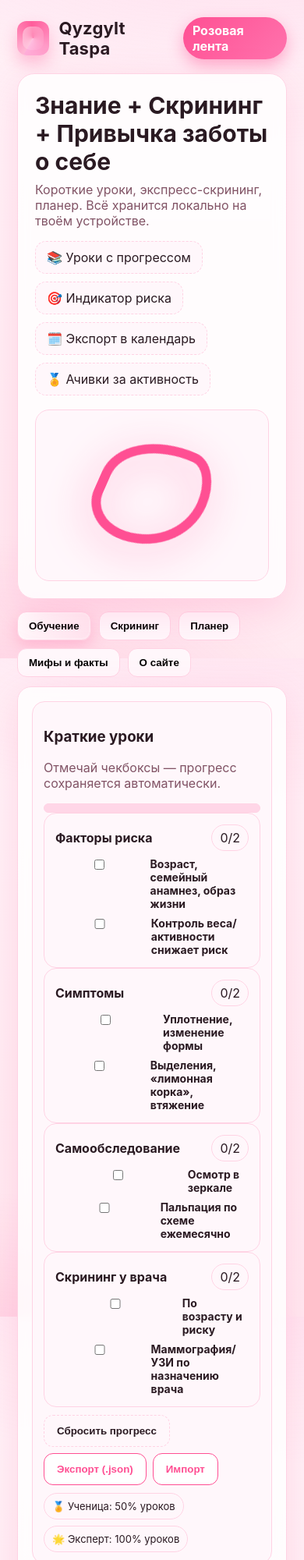
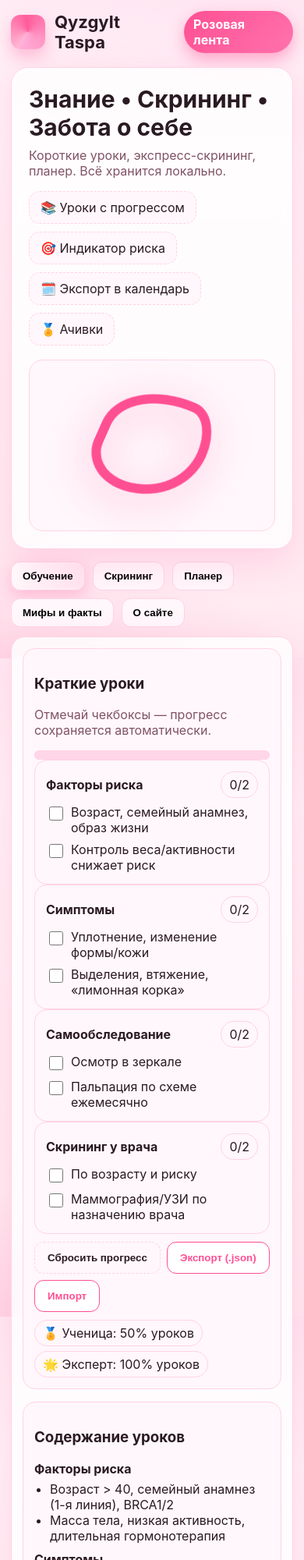
Before and after one commit to ast777767/Taspa, a plain HTML site: page index.html in a window 390 px wide. Shown: the top 2000 px of the page at 78% size. Drawn offline with Linux system fonts and the light colour scheme.

Commit message:
index.html

```diff
--- a/index.html
+++ b/index.html
@@ -13,7 +13,6 @@
   --brand:#ff4f93; --brand-2:#ff91c2;
   --ok:#28b487; --warn:#f6b555; --bad:#ff5d5d;
   --stroke:#ffd3e4; --shadow:0 16px 50px rgba(255,79,147,.18);
-  --r:16px;
 }
 @media (prefers-color-scheme: dark){
   :root{ --bg:#1a1015; --bg2:#23131b; --glass:#24171dcc; --card:#2a1921;
@@ -34,31 +33,24 @@ body{
 /* ========= ШАПКА ========= */
 header{display:flex;align-items:center;justify-content:space-between;gap:12px;flex-wrap:wrap}
 .brand{display:flex;gap:12px;align-items:center}
-.logo{
-  width:44px;height:44px;border-radius:12px;
+.logo{width:44px;height:44px;border-radius:12px;
   background:conic-gradient(from 210deg,#ffb2d2,#ff4f93 40%,#ff91c2 75%,#ffa8d7 100%);
-  position:relative;box-shadow:0 10px 20px #ff4f9350, inset 0 0 40px #ffffff22;
-}
-.logo::after{content:"";position:absolute;inset:7px;border-radius:10px;background:linear-gradient(135deg,#ffffff77,transparent)}
-h1{margin:0;font-size:22px;letter-spacing:.2px}
-.badge{display:inline-flex;gap:8px;align-items:center;padding:7px 12px;border-radius:999px;background:linear-gradient(135deg,var(--brand),#ff73ad);color:#fff;font-weight:700;box-shadow:0 8px 20px #ff4f9370}
+  position:relative;box-shadow:0 10px 20px #ff4f9350, inset 0 0 40px #ffffff22}
+h1{margin:0;font-size:22px}
+.badge{padding:7px 12px;border-radius:999px;background:linear-gradient(135deg,var(--brand),#ff73ad);color:#fff;font-weight:700;box-shadow:0 8px 20px #ff4f9370}
 
 /* ========= HERO ========= */
-.hero{
-  margin-top:18px;border-radius:22px;padding:22px;border:1px solid var(--stroke);
-  background:var(--glass);backdrop-filter:blur(8px);box-shadow:var(--shadow);overflow:hidden
-}
+.hero{margin-top:18px;border-radius:22px;padding:22px;border:1px solid var(--stroke);
+  background:var(--glass);backdrop-filter:blur(8px);box-shadow:var(--shadow)}
 .hero-grid{display:grid;grid-template-columns:1.1fr .9fr;gap:18px}
 @media(max-width:920px){.hero-grid{grid-template-columns:1fr}}
 .hero h2{margin:0 0 6px;font-size:30px}
 .hero p{margin:8px 0 16px}
 .stats{display:flex;gap:10px;flex-wrap:wrap}
 .stat{padding:10px 14px;border-radius:14px;border:1px dashed var(--stroke);background:var(--card)}
-.illus{border:1px solid var(--stroke);border-radius:18px;background:var(--card);display:grid;place-items:center;min-height:220px;position:relative;overflow:hidden}
-.ribbon{
-  width:140px;height:140px;border:12px solid var(--brand);border-radius:80% 30% 70% 40% / 55% 45% 65% 35%;
-  transform:rotate(25deg);filter:drop-shadow(0 12px 26px #ff4f9377);animation:float 6s ease-in-out infinite
-}
+.illus{border:1px solid var(--stroke);border-radius:18px;background:var(--card);display:grid;place-items:center;min-height:220px}
+.ribbon{width:140px;height:140px;border:12px solid var(--brand);border-radius:80% 30% 70% 40%/55% 45% 65% 35%;
+  transform:rotate(25deg);filter:drop-shadow(0 12px 26px #ff4f9377);animation:float 6s ease-in-out infinite}
 @keyframes float{0%{transform:translateY(0) rotate(25deg)}50%{transform:translateY(-10px) rotate(20deg)}100%{transform:translateY(0) rotate(25deg)}}
 
 /* ========= ТАБЫ ========= */
@@ -100,61 +92,49 @@ label{font-weight:700;font-size:14px}
 .back{position:absolute;inset:0;transform:rotateY(180deg);backface-visibility:hidden}
 .front{backface-visibility:hidden}
 
-/* ========= АЧИВКИ/КОНФЕТТИ ========= */
-.chips{display:flex;gap:8px;flex-wrap:wrap}
-.chip{display:inline-flex;gap:8px;align-items:center;padding:8px 10px;border-radius:999px;border:1px solid var(--stroke);background:var(--card);font-size:13px}
-#confetti{position:fixed;inset:0;pointer-events:none}
-.fade-in{animation:fade .5s ease both}
-@keyframes fade{from{opacity:0;transform:translateY(8px)}to{opacity:1;transform:none}}
-
-/* ========= ОБУЧЕНИЕ: надёжная сетка (фикс «ездит») ========= */
-.edu-wrap{
-  display:grid;
-  grid-template-columns:minmax(0,1fr) minmax(0,1fr);
-  gap:16px;
-}
-.edu-wrap>.card{min-width:0;overflow:hidden}
-#lessons .card{overflow:hidden}
-#lessons .card>div{min-width:0}
-#lessons label{display:flex;align-items:flex-start;gap:10px;min-width:0}
-#lessons label span{min-width:0;overflow-wrap:anywhere;word-break:break-word}
-.badge-chip{flex-shrink:0}
+/* ========= ОБУЧЕНИЕ: фиксы текста и мобилки ========= */
+.edu-wrap{display:grid;grid-template-columns:minmax(0,1fr) minmax(0,1fr);gap:16px}
 #edu .card{min-width:0}
+.li{display:grid;grid-template-columns:22px 1fr;gap:10px;align-items:start}
+.li input{width:18px;height:18px}
+.li span{min-width:0;overflow-wrap:anywhere;word-break:break-word}
 #edu h4{margin:10px 0 6px}
 #edu ul,#edu ol{padding-left:20px;margin:6px 0}
 @media(max-width:900px){.edu-wrap{grid-template-columns:1fr}}
+@media(max-width:600px){
+  .wrap{padding:14px}
+  .panel{padding:14px}
+  .hero-grid{grid-template-columns:1fr}
+}
 </style>
 </head>
 <body>
-<canvas id="confetti"></canvas>
+<canvas id="confetti" style="position:fixed;inset:0;pointer-events:none"></canvas>
 <div class="wrap">
-  <!-- ===== ШАПКА ===== -->
   <header>
     <div class="brand">
-      <div class="logo" aria-hidden="true"></div>
+      <div class="logo"></div>
       <h1>Qyzgylt Taspa</h1>
       <span class="badge">Розовая лента</span>
     </div>
   </header>
 
-  <!-- ===== HERO ===== -->
   <section class="hero">
     <div class="hero-grid">
       <div>
-        <h2>Знание + Скрининг + Привычка заботы о себе</h2>
-        <p class="muted">Короткие уроки, экспресс-скрининг, планер. Всё хранится локально на твоём устройстве.</p>
+        <h2>Знание • Скрининг • Забота о себе</h2>
+        <p class="muted">Короткие уроки, экспресс-скрининг, планер. Всё хранится локально.</p>
         <div class="stats">
           <div class="stat">📚 Уроки с прогрессом</div>
           <div class="stat">🎯 Индикатор риска</div>
           <div class="stat">🗓️ Экспорт в календарь</div>
-          <div class="stat">🏅 Ачивки за активность</div>
+          <div class="stat">🏅 Ачивки</div>
         </div>
       </div>
       <div class="illus"><div class="ribbon" aria-hidden="true"></div></div>
     </div>
   </section>
 
-  <!-- ===== ТАБЫ ===== -->
   <nav class="tabs" id="tabs">
     <button class="tab active" data-target="edu">Обучение</button>
     <button class="tab" data-target="screen">Скрининг</button>
@@ -163,50 +143,44 @@ label{font-weight:700;font-size:14px}
     <button class="tab" data-target="about">О сайте</button>
   </nav>
 
-  <!-- ===== ОБУЧЕНИЕ (2 колонки, всё на месте) ===== -->
+  <!-- ===== ОБУЧЕНИЕ ===== -->
   <section class="panel" id="edu">
     <div class="edu-wrap">
       <!-- Левая колонка -->
       <div class="card">
         <h3>Краткие уроки</h3>
         <p class="muted">Отмечай чекбоксы — прогресс сохраняется автоматически.</p>
-        <div class="progress"><span id="eduBar"></span></div>
-        <div id="lessons" class="fade-in"></div>
+        <div class="progress" aria-label="Прогресс обучения"><span id="eduBar"></span></div>
+        <div id="lessons"></div>
         <div style="margin-top:10px;display:flex;gap:8px;flex-wrap:wrap">
           <button class="btn ghost" id="resetEdu">Сбросить прогресс</button>
           <button class="btn secondary" id="exportEdu">Экспорт (.json)</button>
           <input type="file" id="importEdu" accept="application/json" hidden>
           <button class="btn secondary" id="importEduBtn">Импорт</button>
         </div>
-        <div class="chips" style="margin-top:10px">
-          <div class="chip" id="achv1">🏅 Ученица: 50% уроков</div>
-          <div class="chip" id="achv2">🌟 Эксперт: 100% уроков</div>
-        </div>
+        <div class="badge-chip" id="achv1" style="margin-top:10px">🏅 Ученица: 50% уроков</div>
+        <div class="badge-chip" id="achv2" style="margin-top:6px">🌟 Эксперт: 100% уроков</div>
       </div>
 
-      <!-- Правая колонка (статичный, ничего не прячется) -->
+      <!-- Правая колонка -->
       <div class="card">
         <h3>Содержание уроков</h3>
-
         <h4>Факторы риска</h4>
         <ul>
           <li>Возраст &gt; 40, семейный анамнез (1-я линия), BRCA1/2</li>
           <li>Масса тела, низкая активность, длительная гормонотерапия</li>
         </ul>
-
         <h4>Симптомы</h4>
         <ul>
           <li>Уплотнение/узелок, изменение формы и кожи</li>
           <li>Втяжение соска/кожи, выделения, «лимонная корка»</li>
         </ul>
-
         <h4>Самообследование</h4>
         <ol>
           <li>Осмотр в зеркале</li>
-          <li>Пальпация по схеме стоя/лежа</li>
+          <li>Пальпация стоя/лежа по схеме</li>
           <li>Ежемесячно после менструации</li>
         </ol>
-
         <h4>Скрининг</h4>
         <p>Маммография/УЗИ — по возрасту и риску, по назначению врача.</p>
       </div>
@@ -215,10 +189,10 @@ label{font-weight:700;font-size:14px}
 
   <!-- ===== СКРИНИНГ ===== -->
   <section class="panel" id="screen" hidden>
-    <div class="grid-2">
+    <div class="edu-wrap">
       <div class="card">
         <h3>Предварительный скрининг</h3>
-        <p class="muted">Не диагноз. Подсказка: нужна ли консультация врача.</p>
+        <p class="muted">Это не диагноз. Помогает понять, нужна ли консультация врача.</p>
         <form id="quiz" autocomplete="off">
           <div class="row"><label>Возраст</label><input id="age" type="number" min="10" placeholder="напр., 25" required></div>
           <div class="row"><label>Семейный анамнез (1-я линия)</label>
@@ -256,7 +230,7 @@ label{font-weight:700;font-size:14px}
 
   <!-- ===== ПЛАНЕР ===== -->
   <section class="panel" id="plan" hidden>
-    <div class="grid-2">
+    <div class="edu-wrap">
       <div class="card">
         <h3>Напоминание о самообследовании</h3>
         <div class="row"><label>Название</label><input id="remTitle" placeholder="Самообследование груди"></div>
@@ -267,9 +241,7 @@ label{font-weight:700;font-size:14px}
           <button class="btn secondary" id="exportICS">Экспорт .ics</button>
           <button class="btn ghost" id="clearRems">Очистить список</button>
         </div>
-        <div class="chips" style="margin-top:10px">
-          <div class="chip" id="achv3">⏰ Первая привычка: создано 1 напоминание</div>
-        </div>
+        <div class="badge-chip" id="achv3" style="margin-top:10px">⏰ Первая привычка: создано 1 напоминание</div>
       </div>
       <div class="card">
         <h3>Мои напоминания</h3>
@@ -308,7 +280,7 @@ label{font-weight:700;font-size:14px}
       <li>💾 Данные хранятся локально (<code>localStorage</code>).</li>
       <li>🗂️ Экспорт/импорт прогресса (JSON).</li>
       <li>🗓️ Экспорт напоминаний в календарь (.ics).</li>
-      <li>🎀 Розовое оформление в поддержку темы «розовой ленты».</li>
+      <li>🎀 Розовая тема «Qyzgylt Taspa».</li>
     </ul>
     <p class="muted" style="font-size:12px">Образовательный контент. Не заменяет консультацию врача.</p>
   </section>
@@ -322,13 +294,13 @@ const $=(s,r=document)=>r.querySelector(s);
 const $all=(s,r=document)=>Array.from(r.querySelectorAll(s));
 const store={get(k,d){try{const v=localStorage.getItem(k);return v?JSON.parse(v):d}catch{return d}},set(k,v){localStorage.setItem(k,JSON.stringify(v))}};
 function download(name,content,type='application/octet-stream'){const a=document.createElement('a');a.href=URL.createObjectURL(new Blob([content],{type}));a.download=name;a.click();URL.revokeObjectURL(a.href)}
-function toICSItem({title,note,date}){const dt=new Date(date);if(isNaN(dt))return'';const p=n=>String(n).padStart(2,'0');const y=dt.getUTCFullYear(),m=p(dt.getUTCMonth()+1),d=p(dt.getUTCDate());const start=`${y}${m}${d}T090000Z`,end=`${y}${m}${d}T093000Z`;return`BEGIN:VEVENT
+function toICSItem({title,note,date}){const dt=new Date(date);if(isNaN(dt))return'';const p=n=>String(n).padStart(2,'0');const y=dt.getUTCFullYear(),m=p(dt.getUTCMonth()+1),d=p(dt.getDate());const start=`${y}${m}${d}T090000Z`,end=`${y}${m}${d}T093000Z`;return`BEGIN:VEVENT
 UID:${crypto.randomUUID()}
 DTSTAMP:${y}${m}${d}T000000Z
 DTSTART:${start}
 DTEND:${end}
-SUMMARY:${(title||'Самообследование').replace(/\n/g,' ')}
-DESCRIPTION:${(note||'Ежемесячное самообследование').replace(/\n/g,' ')}
+SUMMARY:${(title||'Самообследование').replace(/\\n/g,' ')}
+DESCRIPTION:${(note||'Ежемесячное самообследование').replace(/\\n/g,' ')}
 END:VEVENT`;}
 
 /* ===== ТАБЫ ===== */
@@ -337,7 +309,7 @@ $all('.tab').forEach(b=>b.addEventListener('click',()=>{ $all('.tab').forEach(x=
 /* ===== УРОКИ ===== */
 const LESSONS=[
   {id:'risk',title:'Факторы риска',bullets:['Возраст, семейный анамнез, образ жизни','Контроль веса/активности снижает риск']},
-  {id:'sym', title:'Симптомы',bullets:['Уплотнение, изменение формы','Выделения, «лимонная корка», втяжение']},
+  {id:'sym', title:'Симптомы',bullets:['Уплотнение, изменение формы/кожи','Выделения, втяжение, «лимонная корка»']},
   {id:'sbe', title:'Самообследование',bullets:['Осмотр в зеркале','Пальпация по схеме ежемесячно']},
   {id:'scr', title:'Скрининг у врача',bullets:['По возрасту и риску','Маммография/УЗИ по назначению врача']}
 ];
@@ -348,22 +320,25 @@ function renderLessons(){
   for(const L of LESSONS){
     const st=lessonState[L.id]||Array(L.bullets.length).fill(false);
     total+=st.length; done+=st.filter(Boolean).length;
-    const card=document.createElement('div'); card.className='card fade-in';
+    const card=document.createElement('div'); card.className='card';
     card.innerHTML=`<div style="display:flex;justify-content:space-between;align-items:center;gap:8px;flex-wrap:wrap">
       <strong>${L.title}</strong><span class="badge-chip">${st.filter(Boolean).length}/${st.length}</span>
     </div>
     <div style="display:grid;gap:8px;margin-top:8px">${L.bullets.map((t,i)=>`
-      <label><input type="checkbox" data-id="${L.id}" data-idx="${i}" ${st[i]?'checked':''}/> <span>${t}</span></label>`).join('')}
-    </div>`;
+      <div class="li">
+        <input type="checkbox" data-id="${L.id}" data-idx="${i}" ${st[i]?'checked':''}/>
+        <span>${t}</span>
+      </div>`).join('')}</div>`;
     box.appendChild(card);
   }
-  const pct = total? Math.round(done/total*100):0;
+  const pct= total? Math.round(done/total*100):0;
   $('#eduBar').style.width=pct+'%';
-  if($('#achv1')) $('#achv1').style.background = pct>=50 ? 'linear-gradient(135deg,#fff8,#eafff0)' : '';
-  if($('#achv2')) $('#achv2').style.background = pct>=100 ? 'linear-gradient(135deg,#fff8,#fff0f6)' : '';
-  if(pct===100) confettiStart(1000);
+  $('#achv1').style.background = pct>=50 ? 'linear-gradient(135deg,#fff8,#eafff0)' : '';
+  $('#achv2').style.background = pct>=100 ? 'linear-gradient(135deg,#fff8,#fff0f6)' : '';
+  if(pct===100) confettiStart(1200);
 }
 renderLessons();
+
 $('#lessons').addEventListener('change',e=>{
   if(e.target.type==='checkbox'){
     const id=e.target.dataset.id, idx=+e.target.dataset.idx;
```
